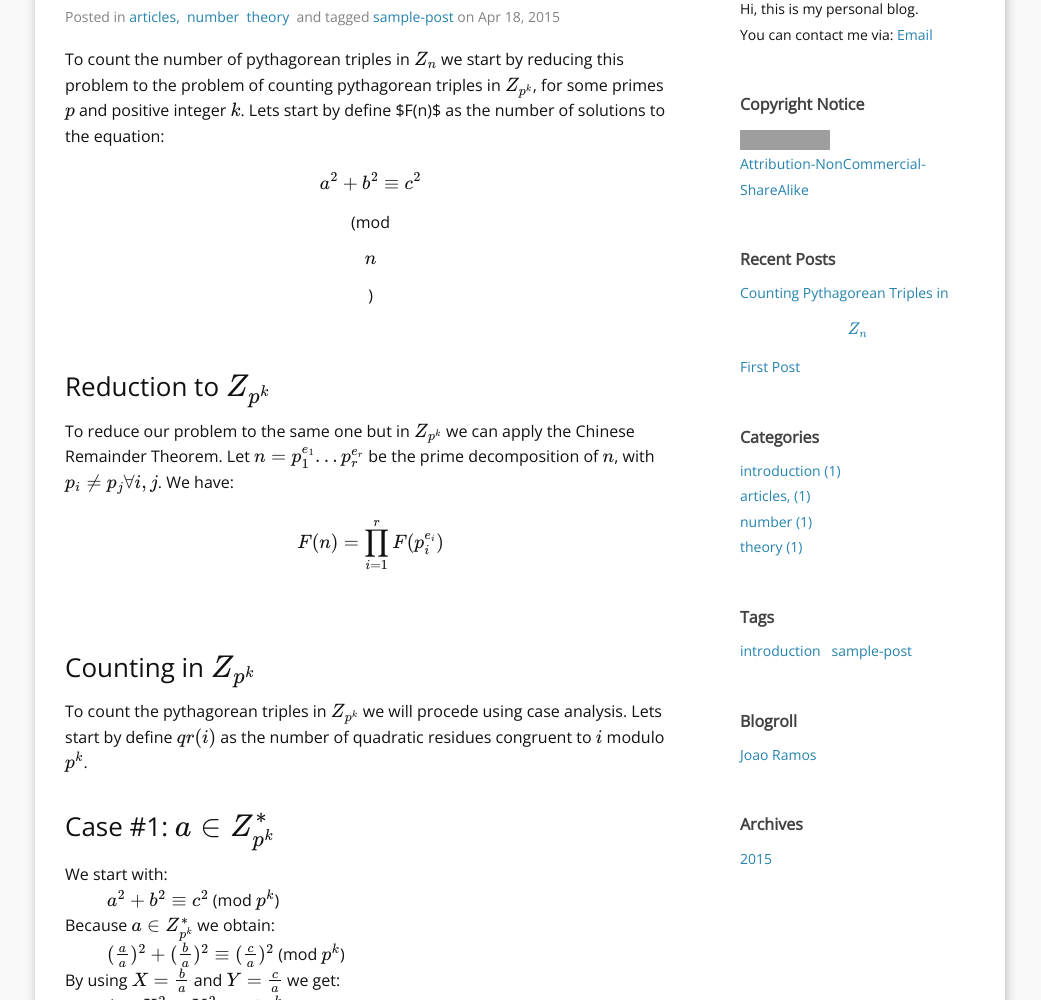
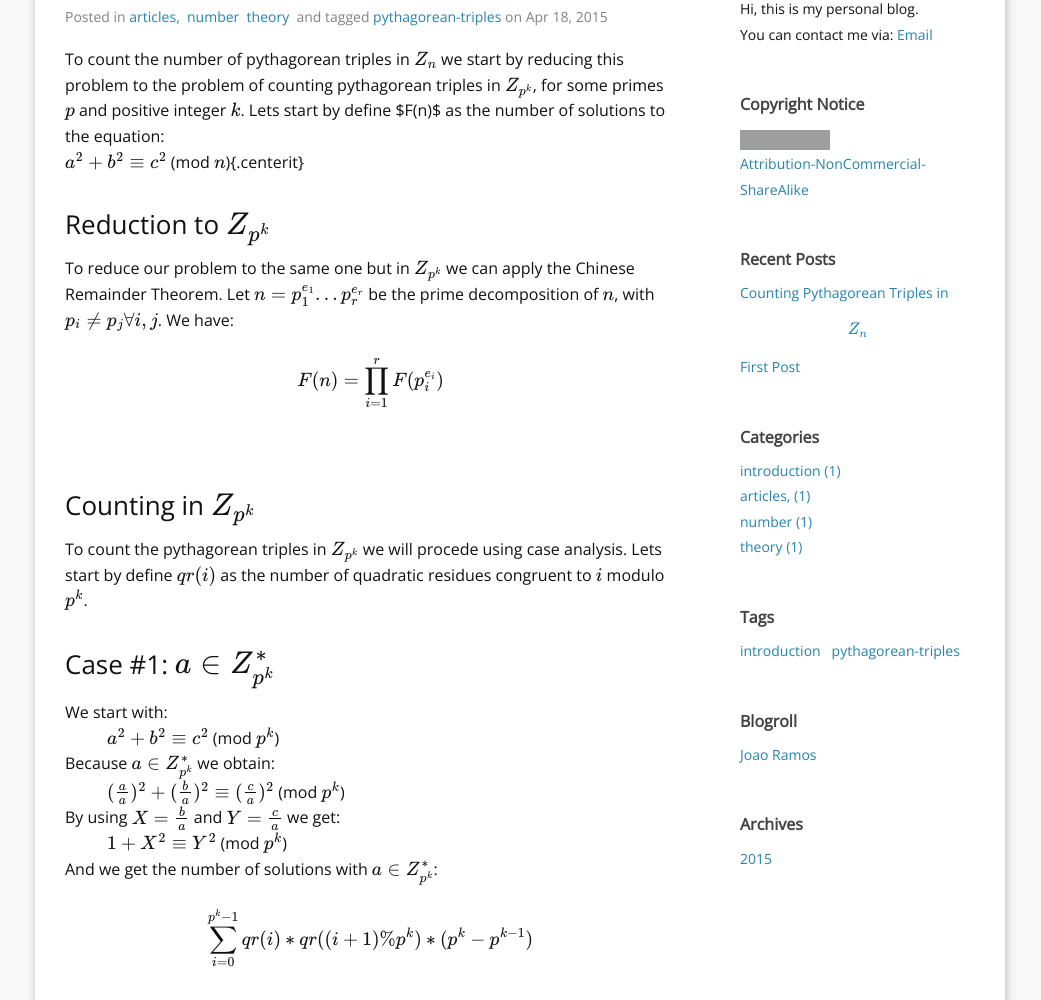
Before and after one commit to JoaoM10/JoaoM10.github.io, a Jekyll site: the page built from _posts/2015-04-18-pythagorean_triples.md, in a window 1280 px wide and 1400 px high, cut to the strip 400-1400 px from the top of the window. Shown: the whole strip, without its empty margins (120-1161 px from the left). Built offline with Jekyll 4.4.1, drawn with Linux system fonts in a browser that asks for light colours; formulas are drawn with MathJax 3; comment, search, counter and statistics services are not loaded; grey boxes are pictures that could not be loaded.

Commit message:
fix triples post

```diff
--- a/_posts/2015-04-18-pythagorean_triples.md
+++ b/_posts/2015-04-18-pythagorean_triples.md
@@ -3,7 +3,7 @@ layout: post
 title: Counting Pythagorean Triples in $$Z_n$$
 excerpt: "An algorithmic number theory approach to the problem of counting Pythagorean triples modulo n."
 categories: articles, number theory
-tags: [sample-post]
+tags: [pythagorean-triples]
 comments: true
 ---
 
@@ -12,7 +12,7 @@ comments: true
 To count the number of pythagorean triples in $$Z_n$$ we start by reducing this problem to the problem of counting pythagorean triples in $$Z_{p^k}$$, for some primes $$p$$ and positive integer $$k$$.
 Lets start by define $F(n)$ as the number of solutions to the equation:
 <br>
-<div style="text-align: center;">$$a^2 + b^2 \equiv c^2$$ (mod $$n$$)</div>
+$$a^2 + b^2 \equiv c^2$$ (mod $$n$$){.centerit}
 <br>
 <br>
 
```
